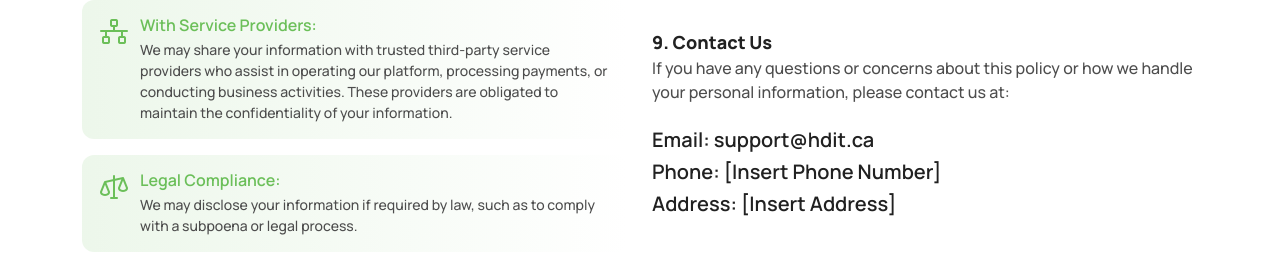
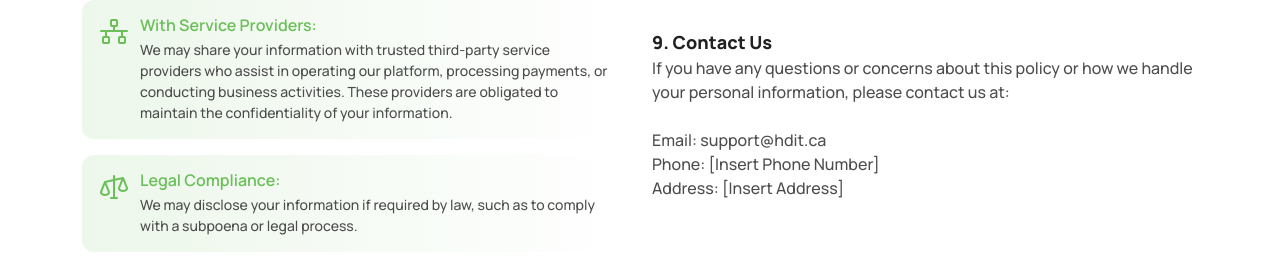
Before and after one commit to prasadlakhara/FeedSchoolReact, a React (Vite) app: page /privacypolicy in a window 1280 px wide. Shown: the part 1717-1983 px from the top of the page. Built offline with nearby package versions, Linux system fonts and the light colour scheme.

Commit message:
Minor changes

```diff
--- a/src/component/PrivacyPolicy.jsx
+++ b/src/component/PrivacyPolicy.jsx
@@ -220,9 +220,9 @@ function PrivacyPolicy() {
                                     <div className="terms-description-content">
                                         <p className='mb-0'>If you have any questions or concerns about this policy or how we handle your personal information, please contact us at:</p>
                                         <div className="mt-4">
-                                            <h5>Email: support@hdit.ca </h5>
-                                            <h5>Phone: [Insert Phone Number]</h5>
-                                            <h5>Address: [Insert Address]</h5>
+                                            <p className='fw-bold mb-0'>Email: support@hdit.ca </p>
+                                            <p className='fw-bold mb-0'>Phone: [Insert Phone Number]</p>
+                                            <p className='fw-bold mb-0'>Address: [Insert Address]</p>
                                         </div>
                                     </div>
                                 </div>
```
